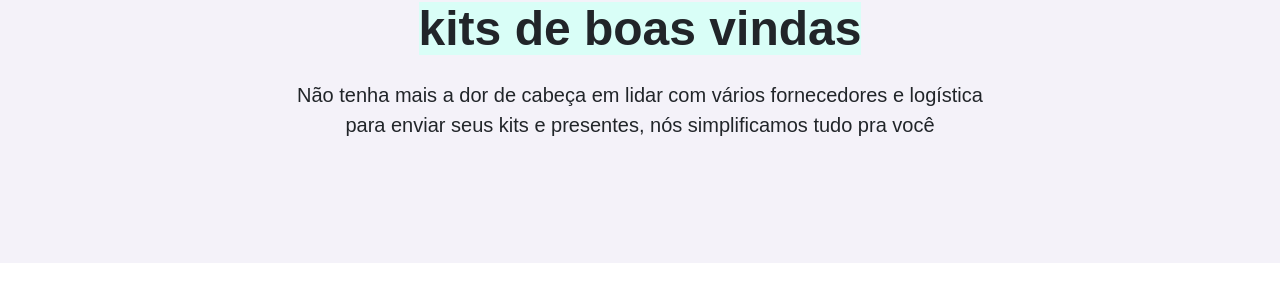
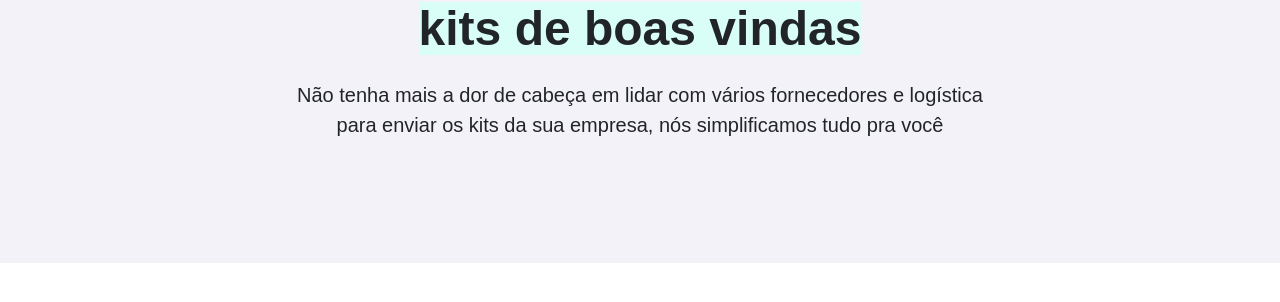
Before and after one commit to lobby-tech/lobby.tech, a Jekyll site: the page built from index.html, in a window 1280 px wide and 900 px high. Shown: the part 215-517 px from the top of the window. Built offline with Jekyll 4.4.1, drawn with Linux system fonts in a browser that asks for light colours; a script that is not in the unit is left out.

Commit message:
Updated text

```diff
--- a/index.html
+++ b/index.html
@@ -8,7 +8,7 @@
     <div class="row">
       <div class="col-12 col-lg-8 offset-lg-2">
         <h1 class="font--xxl">O jeito mais fácil de enviar seus <span class="text-highlight">kits de boas vindas</span></h1>
-        <h2 class="font--md">Não tenha mais a dor de cabeça em lidar com vários fornecedores e logística para enviar seus kits e presentes, nós simplificamos tudo pra você</h2>
+        <h2 class="font--md">Não tenha mais a dor de cabeça em lidar com vários fornecedores e logística para enviar os kits da sua empresa, nós simplificamos tudo pra você</h2>
       </div>
     </div>
   </div>
```
